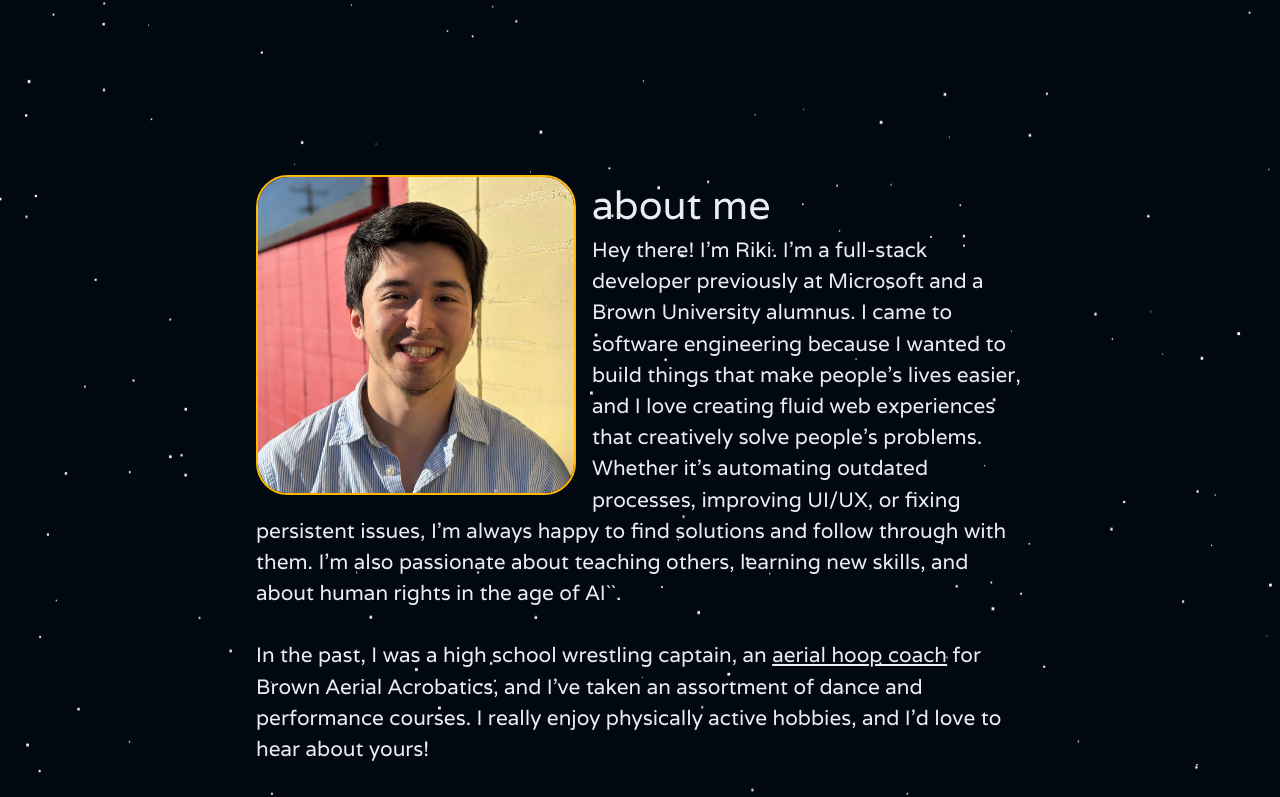
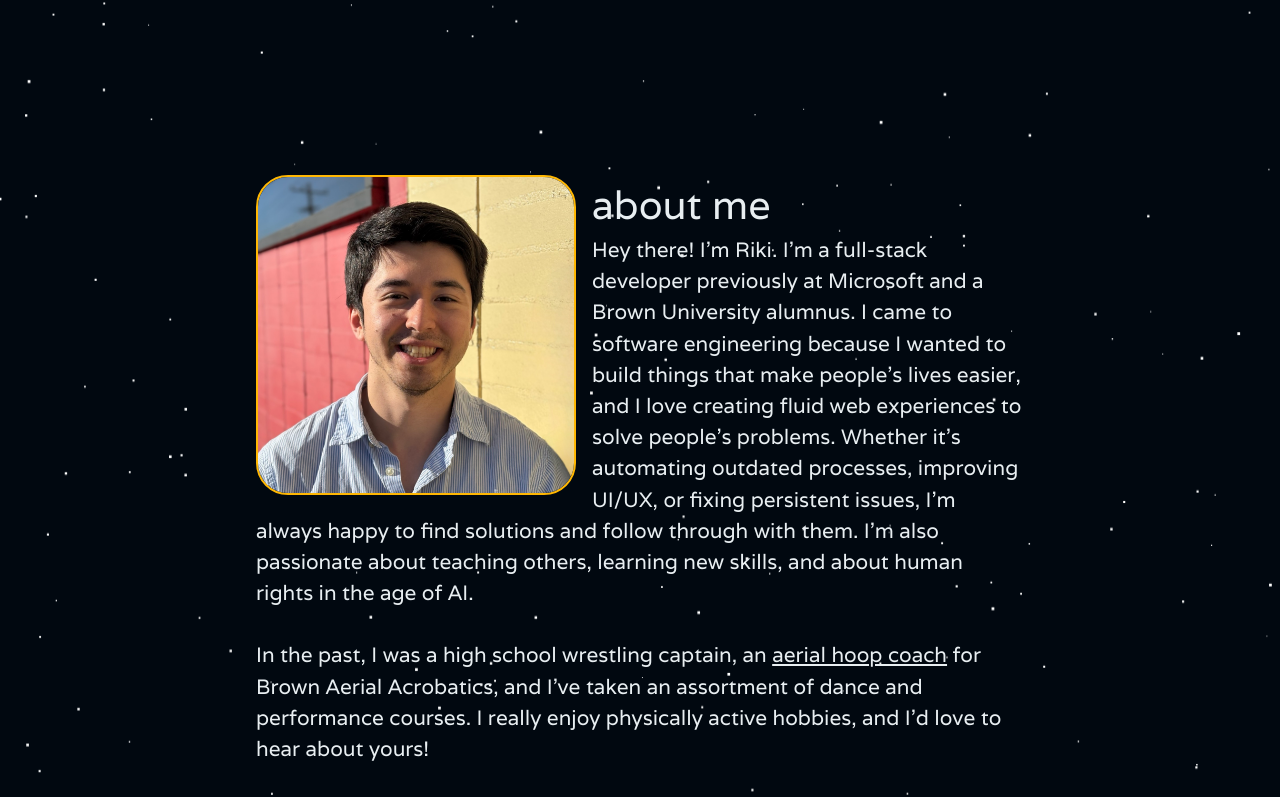
Before and after one commit to r-fameli/r-fameli.github.io, a React (Vite) app: page / in a window 1280 px wide. Shown: the part 705-1502 px from the top of the page. Built offline with nearby package versions, Linux system fonts and the light colour scheme.

Commit message:
Update about section

```diff
--- a/src/pages/About/About.scss
+++ b/src/pages/About/About.scss
@@ -21,7 +21,7 @@
     border: 2px solid variables.$color-accent2;
     transition: box-shadow 0.7s, transform 1s;
     margin-right: 2vmin;
-    margin-bottom: 4px;
+    margin-bottom: 0px;
 }
 
 .about-image:hover {
--- a/src/pages/About/About.tsx
+++ b/src/pages/About/About.tsx
@@ -18,11 +18,11 @@ const About = ({ sentinelRef }: Props) => {
                             Hey there! I'm Riki. I'm a full-stack developer
                             previously at Microsoft and a Brown
                             University alumnus. I came to software engineering
-                            because I wanted to build things that make people's lives easier, and I love creating fluid web experiences
-                            that creatively solve people's problems. Whether it's automating
+                            because I wanted to build things that make people's lives easier, and I love creating fluid web
+                            experiences to solve people's problems. Whether it's automating
                             outdated processes, improving UI/UX, or fixing persistent issues, I'm always
                             happy to find solutions and follow through with them. I'm also passionate
-                            about teaching others, learning new skills, and about human rights in the age of AI``.
+                            about teaching others, learning new skills, and about human rights in the age of AI.
                         </p>
                         <br />
                         <p>
```
